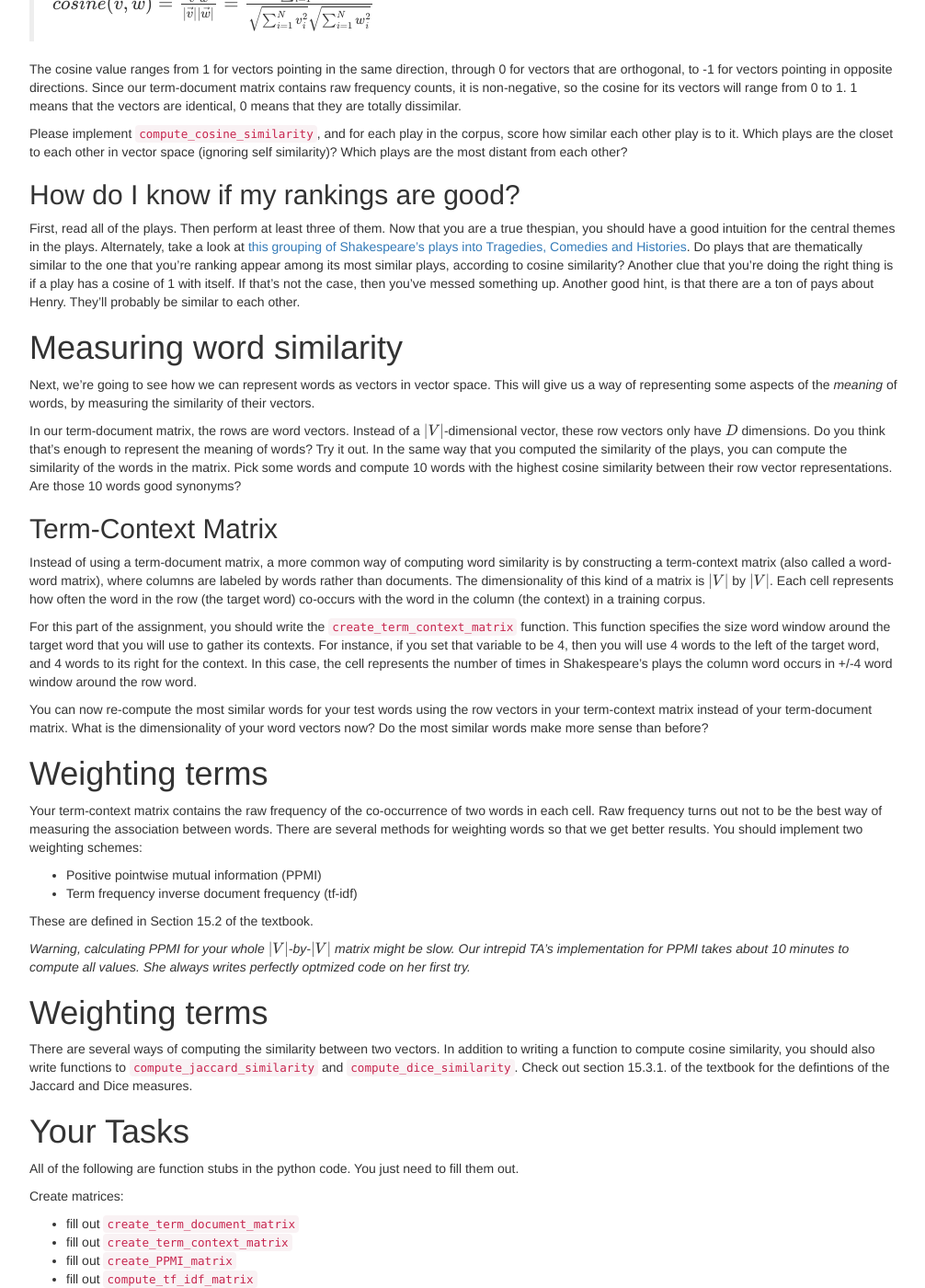
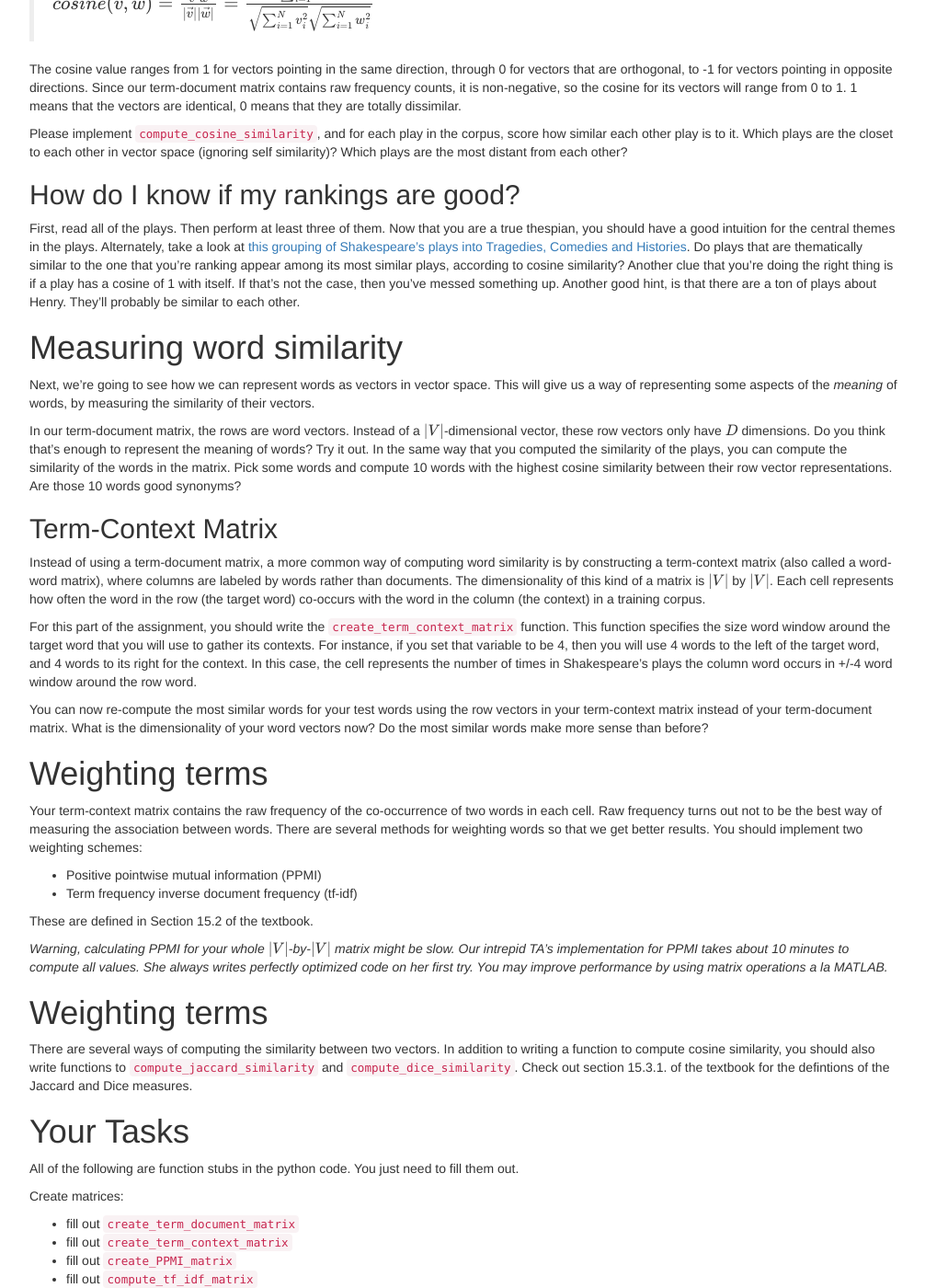
Before and after one commit to computational-linguistics-class/computational-linguistics-class.github.io, a Jekyll site: the page built from assignment3.md, in a window 1280 px wide and 1400 px high, scrolled down 2128 px. Shown: the whole window at 92% size, without its empty margins (233-1239 px from the left). Built offline with Jekyll 4.4.1, drawn with Linux system fonts in a browser that asks for light colours; nearby versions of some CDN libraries; formulas are drawn with MathJax 3; a script that is not in the unit is left out; some of the changed text lies outside the part shown.

Commit message:
minor typo fixes
Fixed a few typos, added one clarification about matrix arithmetic for PPMI calculation.

```diff
--- a/assignment3.md
+++ b/assignment3.md
@@ -177,7 +177,7 @@ Please implement `compute_cosine_similarity`, and for each play in the corpus, s
 
 ## How do I know if my rankings are good?
 
-First, read all of the plays. Then perform at least three of them. Now that you are a true thespian, you should have a good intuition for the central themes in the plays.   Alternately, take a look at [this grouping of Shakespeare’s plays into Tragedies, Comedies and Histories](https://en.wikipedia.org/wiki/Shakespeare%27s_plays#Canonical_plays). Do plays that are thematically similar to the one that you're ranking appear among its most similar plays, according to cosine similarity? Another clue that you're doing the right thing is if a play has a cosine of 1 with itself.  If that's not the case, then you've messed something up. Another good hint, is that there are a ton of pays about Henry.  They'll probably be similar to each other.
+First, read all of the plays. Then perform at least three of them. Now that you are a true thespian, you should have a good intuition for the central themes in the plays.   Alternately, take a look at [this grouping of Shakespeare’s plays into Tragedies, Comedies and Histories](https://en.wikipedia.org/wiki/Shakespeare%27s_plays#Canonical_plays). Do plays that are thematically similar to the one that you're ranking appear among its most similar plays, according to cosine similarity? Another clue that you're doing the right thing is if a play has a cosine of 1 with itself.  If that's not the case, then you've messed something up. Another good hint, is that there are a ton of plays about Henry.  They'll probably be similar to each other.
 
 # Measuring word similarity
 
@@ -202,7 +202,7 @@ Your term-context matrix contains the raw frequency of the co-occurrence of two
 
 These are defined in Section 15.2 of the textbook.
 
-*Warning, calculating PPMI for your whole $\|V\|$-by-$\|V\|$ matrix might be slow. Our intrepid TA's implementation for PPMI takes about 10 minutes to compute all values.  She always writes perfectly optmized code on her first try.*
+*Warning, calculating PPMI for your whole $\|V\|$-by-$\|V\|$ matrix might be slow. Our intrepid TA's implementation for PPMI takes about 10 minutes to compute all values. She always writes perfectly optimized code on her first try. You may improve performance by using matrix operations a la MATLAB.*
 
 
 # Weighting terms
```
Also changed, not shown: other parts of assignment3.md (+3 -3 lines).
